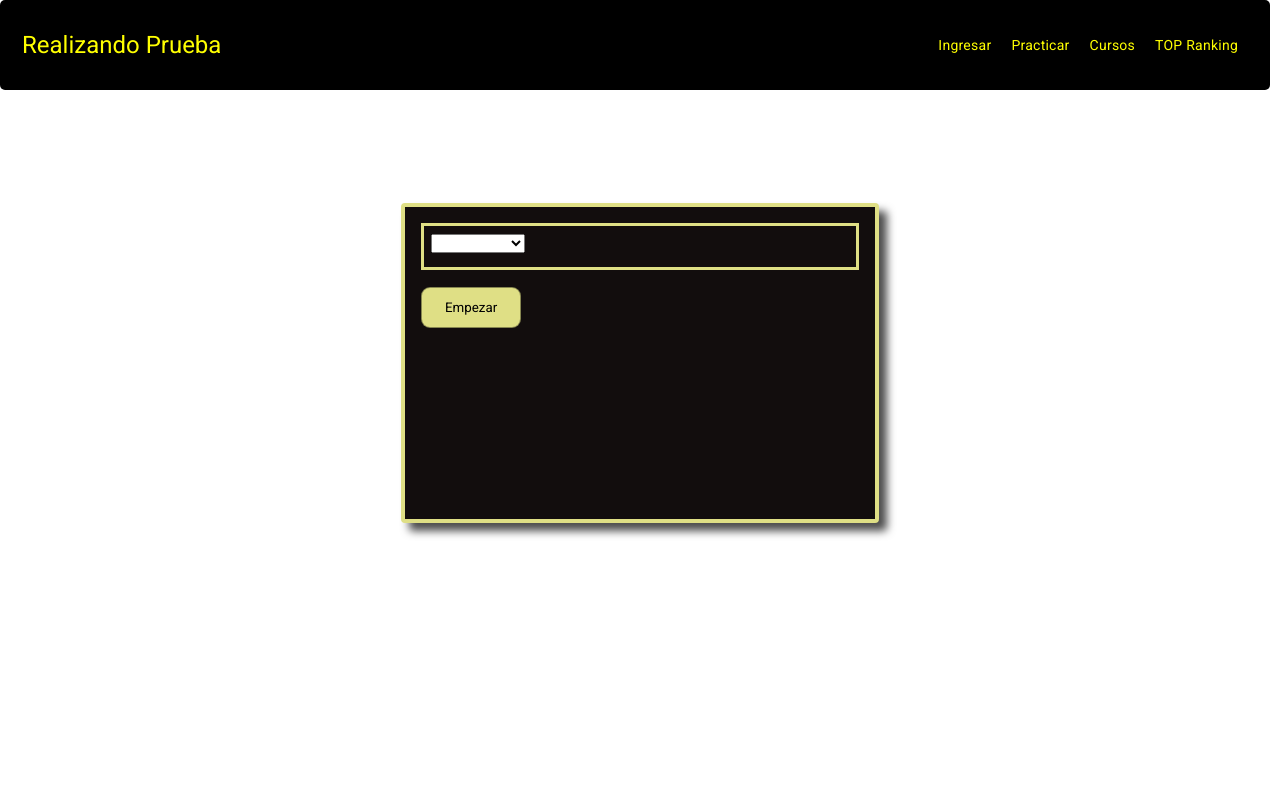
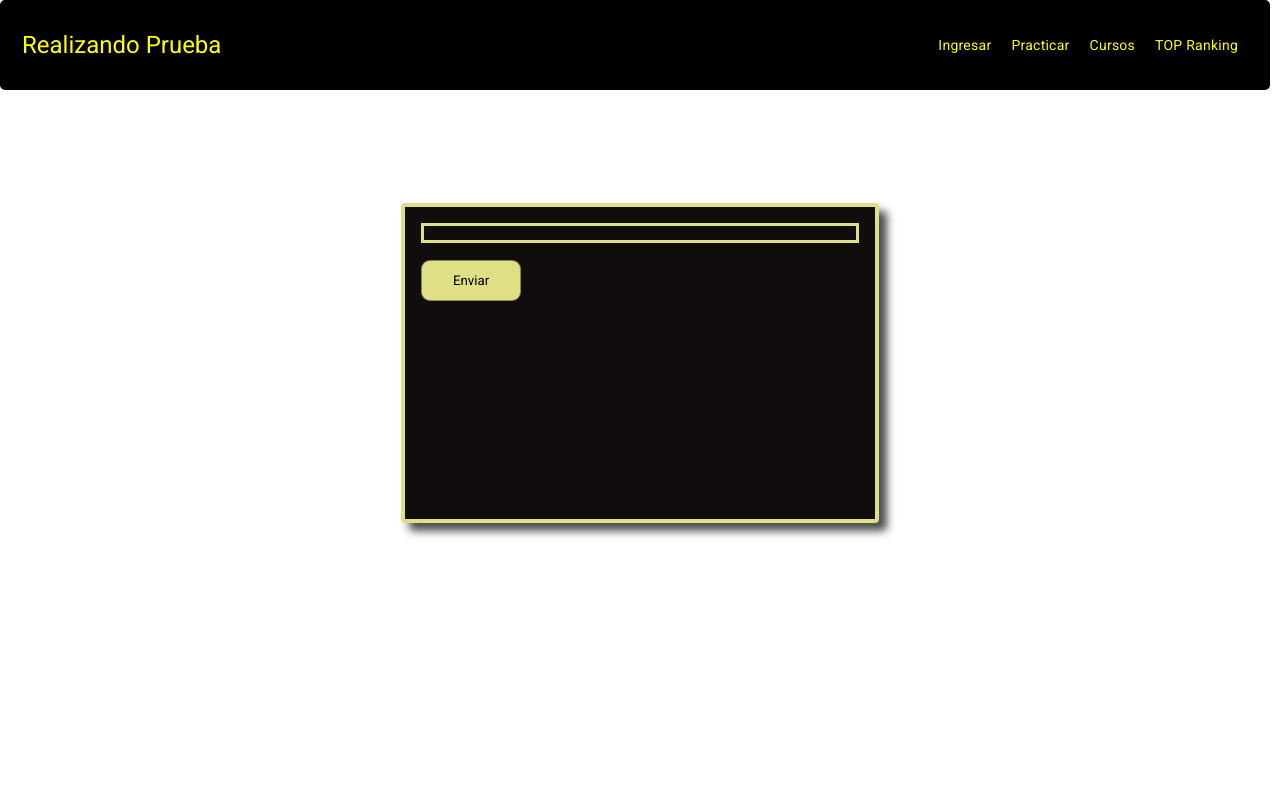
Before and after one commit to sebasxx85/englishProyect, an Angular app: page /type1 in a window 1280 px wide. Shown: the top 798 px of the page. Built offline with nearby package versions, Linux system fonts and the light colour scheme.

Commit message:
add ngfor

```diff
--- a/src/app/components/type1/type1.component.html
+++ b/src/app/components/type1/type1.component.html
@@ -10,11 +10,11 @@
           <button mat-flat-button color="primary" class="boton" *ngFor="let palabra of dataTablePreguntas">{{ palabra }}</button>
         </div>
 
-        <!-- Columna 2: Selectores dinámicos -->
+        <!-- Columna 2: Selectores dinámicos basados en cantidad de preguntas -->
         <div class="col">
           <form [formGroup]="form" (ngSubmit)="enviar()">
-            <div class="form-group">
-              <select name="respuesta" formControlName="respuesta">
+            <div class="form-group" *ngFor="let index of cantidadArray">
+              <select [name]="'respuesta' + index" [formControlName]="'respuesta' + index">
                 <option value="Respuesta1">Respuesta1</option>
                 <option value="Respuesta2">Respuesta2</option>
                 <option value="Respuesta3">Respuesta3</option>
@@ -26,7 +26,7 @@
       </div>
 
       <div class="float-left">
-        <button mat-flat-button color="primary" class="boton" (click)="enviar()">Empezar</button>
+        <button mat-flat-button color="primary" class="boton" (click)="enviar()">Enviar</button>
       </div>
 
       <mat-progress-bar *ngIf="loading" mode="indeterminate" class="progreso"></mat-progress-bar>
--- a/src/app/components/type1/type1.component.ts
+++ b/src/app/components/type1/type1.component.ts
@@ -13,15 +13,16 @@ export class Type1Component {
 
   title = "Realizando Prueba";
 
-  loading = false
-  form!: FormGroup
+  loading = false;
+  form!: FormGroup;
   today = new Date();
   dataTablePreguntas: string[] = [];
   cantidadPreguntas = 0;
+  cantidadArray: number[] = []; // Arreglo para generar los selectores dinámicos
 
-  //Injeciones
-  private fb = inject(FormBuilder)
-  private router = inject(Router)
+  // Inyecciones
+  private fb = inject(FormBuilder);
+  private router = inject(Router);
   private dataLevel1Service = inject(DataLevel1Service);
   private intercambioDatosService = inject(IntercambioDatosService);
 
@@ -30,8 +31,11 @@ export class Type1Component {
     this.cantidadPreguntas = this.intercambioDatosService.getCantidad();
     this.loadRandomWords(this.cantidadPreguntas);
 
-    // Crear dinámicamente los controles de formulario para las respuestas
-    this.dataTablePreguntas.forEach((palabra, index) => {
+    // Crear un array basado en la cantidad de preguntas
+    this.cantidadArray = Array.from({ length: this.cantidadPreguntas }, (_, index) => index);
+
+    // Crear dinámicamente los controles de formulario para cada pregunta
+    this.cantidadArray.forEach(index => {
       this.form.addControl(`respuesta${index}`, this.fb.control(''));
     });
   }
@@ -43,23 +47,23 @@ export class Type1Component {
       respuesta: ['Principiante'],
       cantidad: ['1'],
       time: ['true']
-    })
+    });
   }
 
-  // Cargar 10 palabras aleatorias del servicio
+  // Cargar palabras aleatorias del servicio basado en la cantidad
   loadRandomWords(cantidad: number) {
     const allWords = this.dataLevel1Service.getWords();
     this.dataTablePreguntas = this.getRandomWords(allWords, cantidad);
   }
 
-  // Función para obtener 10 palabras aleatorias
+  // Función para obtener palabras aleatorias
   getRandomWords(words: string[], count: number): string[] {
     const shuffled = words.sort(() => 0.5 - Math.random()); // Barajar las palabras
     return shuffled.slice(0, count); // Retornar las primeras `count` palabras
   }
 
   enviar() {
-    this.loading = true
+    this.loading = true;
   }
 
 }
```
